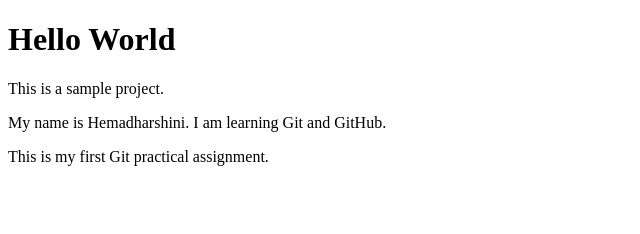
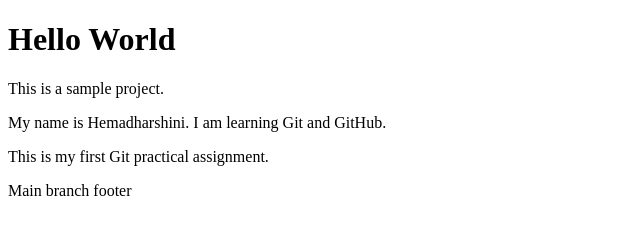
Before and after one commit to HemadharshiniKannan0112/project-html, a plain HTML site: page index.html in a window 1280 px wide. Shown: the whole page, without its empty margins (0-640 px from the left). Drawn offline with Linux system fonts and the light colour scheme.

Commit message:
Add main footer

```diff
--- a/index.html
+++ b/index.html
@@ -9,5 +9,6 @@
     <p>This is a sample project.</p>
     <p>My name is Hemadharshini. I am learning Git and GitHub.</p>
     <p>This is my first Git practical assignment.</p>
+    <footer>Main branch footer</footer>
 </body>
 </html>
```
